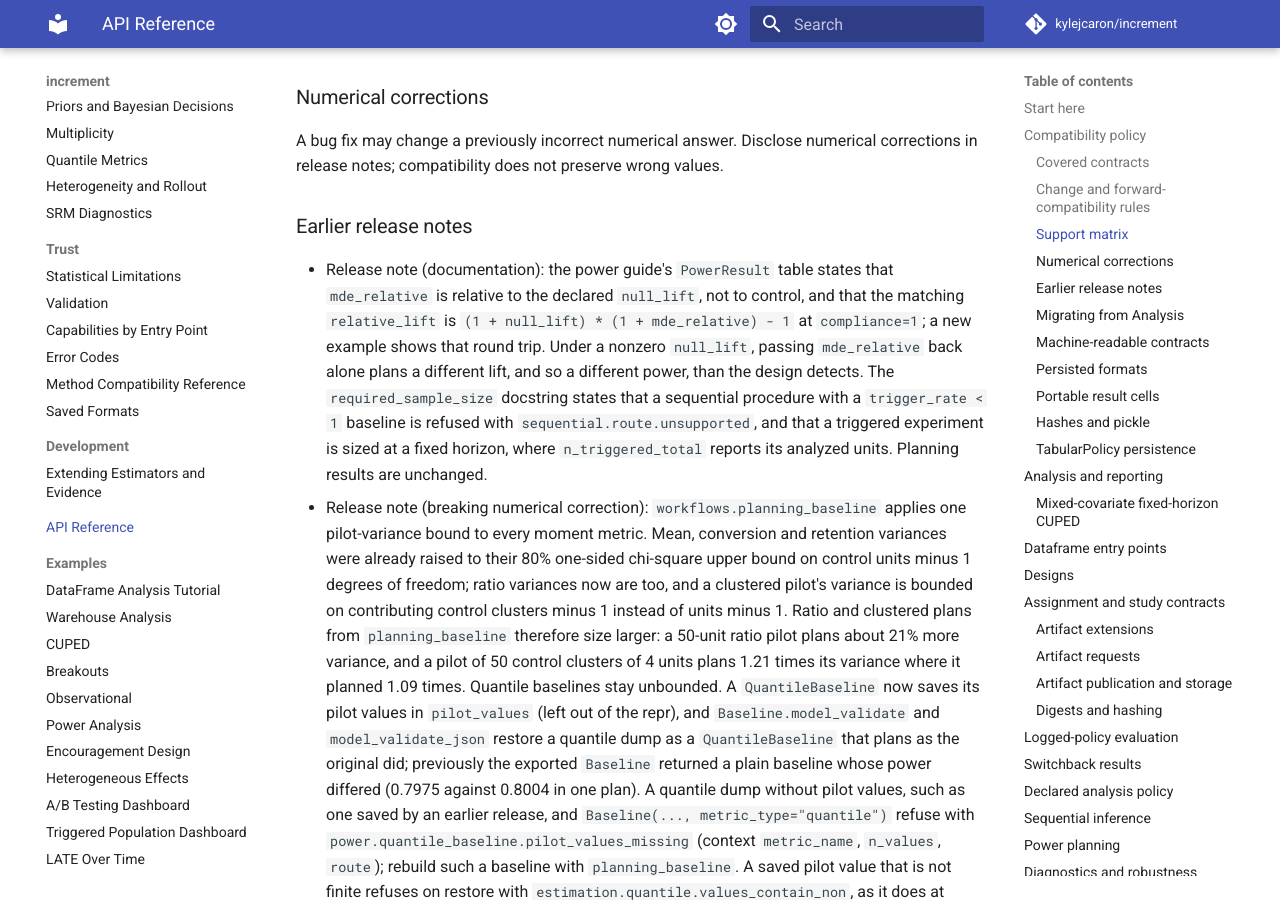
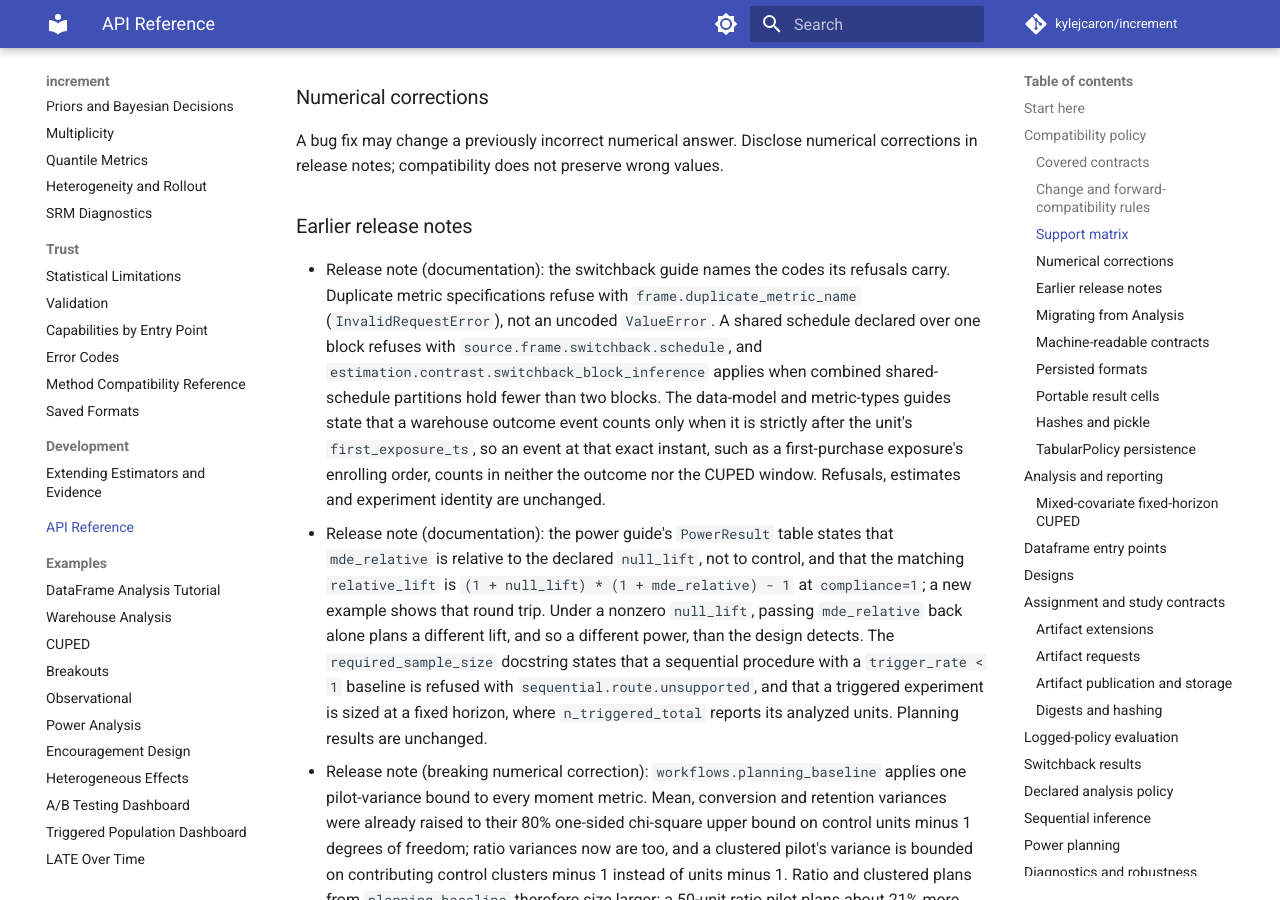
Before and after one commit to kylejcaron/increment, an MkDocs documentation site: the page built from docs/api.md, in a window 1280 px wide and 900 px high, scrolled down 3533 px. Built offline with MkDocs 1.6.1 and Material for MkDocs 9.7.7, drawn with Linux system fonts in a browser that asks for light colours; comment, search, counter and statistics services are not loaded.

Commit message:
docs: state switchback refusal codes and the exposure-instant window rule (#407)

```diff
--- a/docs/api.md
+++ b/docs/api.md
@@ -127,6 +127,18 @@ values.
 
 ### Earlier release notes
 
+- Release note (documentation): the switchback guide names the codes its
+  refusals carry. Duplicate metric specifications refuse with
+  `frame.duplicate_metric_name` (`InvalidRequestError`), not an uncoded
+  `ValueError`. A shared schedule declared over one block refuses with
+  `source.frame.switchback.schedule`, and
+  `estimation.contrast.switchback_block_inference` applies when combined
+  shared-schedule partitions hold fewer than two blocks. The data-model and
+  metric-types guides state that a warehouse outcome event counts only when it
+  is strictly after the unit's `first_exposure_ts`, so an event at that exact
+  instant, such as a first-purchase exposure's enrolling order, counts in
+  neither the outcome nor the CUPED window. Refusals, estimates and experiment
+  identity are unchanged.
 - Release note (documentation): the power guide's `PowerResult` table states
   that `mde_relative` is relative to the declared `null_lift`, not to control,
   and that the matching `relative_lift` is
```
Also changed, not shown: docs/guides/data-model.md (+6 -0 lines), docs/guides/metric-types.md (+5 -1 lines), docs/guides/switchback.md (+10 -6 lines), 1 other file.
